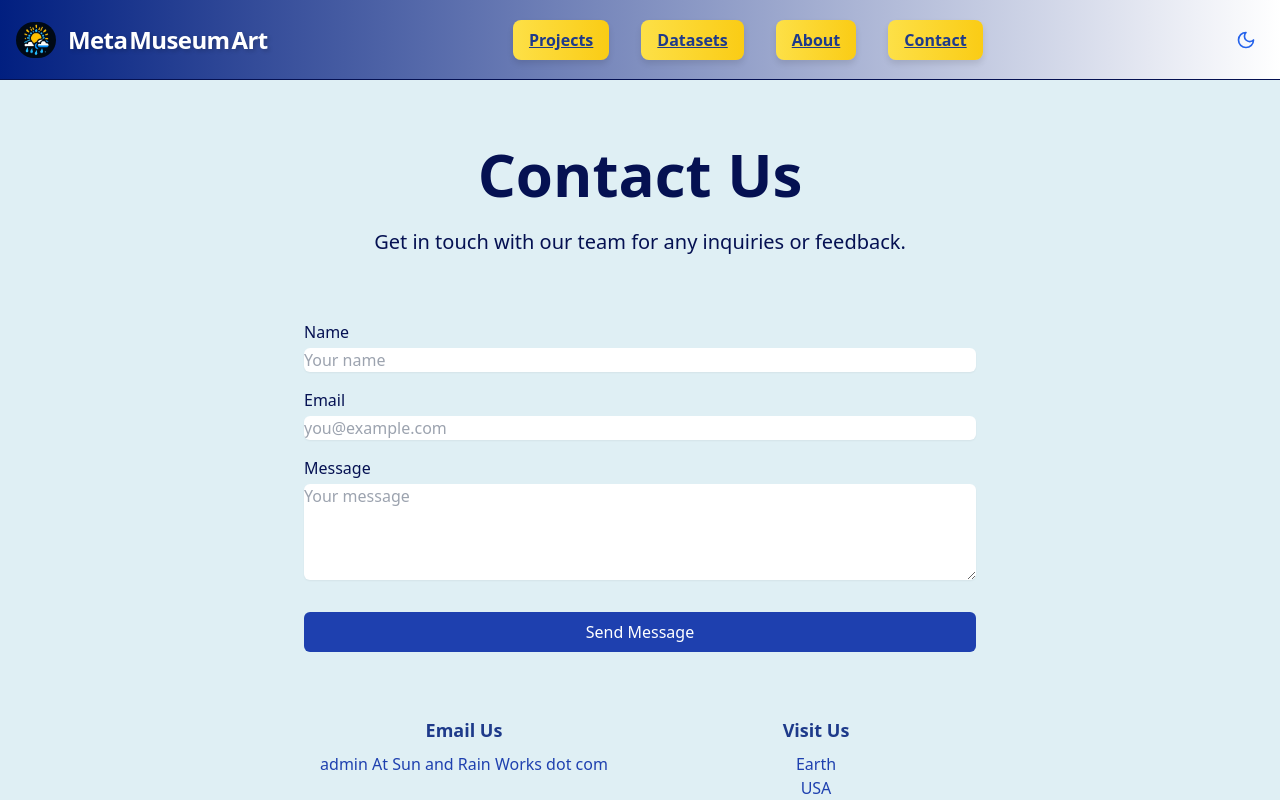
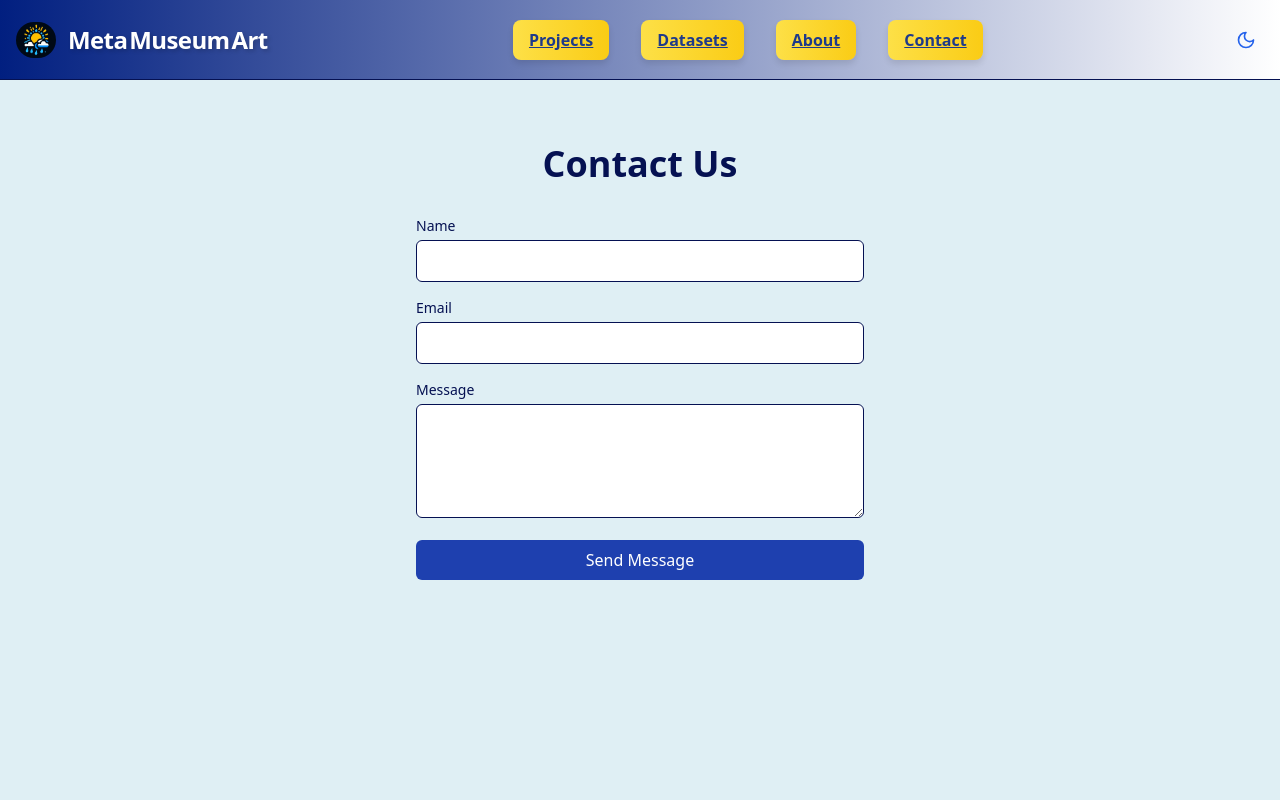
Before and after one commit to sundog358/meta-museum-art, a Next.js app: page /contact in a window 1280 px wide. Shown: the top 800 px of the page. Built offline with nearby package versions, Linux system fonts and the light colour scheme.

Commit message:
Update Form Status

```diff
--- a/app/contact/page.tsx
+++ b/app/contact/page.tsx
@@ -1,120 +1,103 @@
 "use client";
 
 import React, { useState } from "react";
+import { useFormStatus } from "react-dom";
+
+// Separate submit button component to handle loading state
+function SubmitButton() {
+  const { pending } = useFormStatus();
+
+  return (
+    <button
+      type="submit"
+      disabled={pending}
+      className="w-full bg-blue-800 text-white dark:bg-blue-700 py-2 px-4 rounded-md
+                hover:bg-blue-400 dark:hover:bg-blue-900 transition-colors
+                disabled:opacity-50 disabled:cursor-not-allowed"
+      aria-label={pending ? "Sending..." : "Send Message"}
+    >
+      {pending ? "Sending..." : "Send Message"}
+    </button>
+  );
+}
 
 export default function ContactPage() {
-  const [formData, setFormData] = useState({
-    name: "",
-    email: "",
-    message: "",
-  });
+  const [isSubmitting, setIsSubmitting] = useState(false);
 
-  const handleChange = (
-    e: React.ChangeEvent<HTMLInputElement | HTMLTextAreaElement>
-  ) => {
-    const { name, value } = e.target;
-    setFormData({ ...formData, [name]: value });
-  };
+  const handleSubmit = async (formData: FormData) => {
+    setIsSubmitting(true);
+    try {
+      // Add a small delay to prevent UI freezing
+      await new Promise((resolve) => setTimeout(resolve, 100));
 
-  const handleSubmit = (e: React.FormEvent) => {
-    e.preventDefault();
-    // Add form submission logic here (e.g., API call)
-    console.log("Form submitted:", formData);
-    alert("Thank you for reaching out! We'll get back to you soon.");
+      // Your form submission logic here
+      // ...
+    } catch (error) {
+      console.error("Error submitting form:", error);
+    } finally {
+      setIsSubmitting(false);
+    }
   };
 
   return (
-    <main className="min-h-screen bg-dceeff dark:bg-[#0a192f]">
+    <main className="min-h-screen bg-background">
       <div className="container mx-auto px-4 py-16">
-        {/* Header Section */}
-        <header className="text-center mb-16">
-          <h1 className="text-4xl md:text-6xl font-bold mb-6 text-ffffff dark:text-white">
-            Contact Us
-          </h1>
-          <p className="text-xl text-ffffff dark:text-blue-100 max-w-2xl mx-auto">
-            Get in touch with our team for any inquiries or feedback.
-          </p>
-        </header>
-
-        {/* Contact Form Section */}
-        <div className="max-w-2xl mx-auto">
-          <form onSubmit={handleSubmit} className="space-y-8">
+        <h1 className="text-4xl font-bold text-center mb-8">Contact Us</h1>
+        <div className="max-w-md mx-auto">
+          <form action={handleSubmit}>
+            {/* Form fields */}
             <div className="space-y-4">
-              {/* Name Input */}
-              <label className="block">
-                <span className="text-ffffff dark:text-white">Name</span>
+              <div>
+                <label
+                  htmlFor="name"
+                  className="block text-sm font-medium mb-1"
+                >
+                  Name
+                </label>
                 <input
                   type="text"
+                  id="name"
                   name="name"
-                  value={formData.name}
-                  onChange={handleChange}
-                  className="mt-1 block w-full rounded-md border-blue-200 shadow-sm focus:border-primary focus:ring-primary bg-white dark:bg-blue-900/20 text-blue-900 dark:text-white"
-                  placeholder="Your name"
                   required
+                  className="w-full px-3 py-2 border rounded-md"
+                  disabled={isSubmitting}
                 />
-              </label>
-
-              {/* Email Input */}
-              <label className="block">
-                <span className="text-ffffff dark:text-white">Email</span>
+              </div>
+              <div>
+                <label
+                  htmlFor="email"
+                  className="block text-sm font-medium mb-1"
+                >
+                  Email
+                </label>
                 <input
                   type="email"
+                  id="email"
                   name="email"
-                  value={formData.email}
-                  onChange={handleChange}
-                  className="mt-1 block w-full rounded-md border-gray-300 shadow-sm focus:border-primary focus:ring-primary bg-white dark:bg-blue-900/20 text-blue-900 dark:text-white"
-                  placeholder="you@example.com"
                   required
+                  className="w-full px-3 py-2 border rounded-md"
+                  disabled={isSubmitting}
                 />
-              </label>
-
-              {/* Message Input */}
-              <label className="block">
-                <span className="text-ffffff dark:text-white">Message</span>
+              </div>
+              <div>
+                <label
+                  htmlFor="message"
+                  className="block text-sm font-medium mb-1"
+                >
+                  Message
+                </label>
                 <textarea
+                  id="message"
                   name="message"
-                  value={formData.message}
-                  onChange={handleChange}
-                  className="mt-1 block w-full rounded-md border-gray-300 shadow-sm focus:border-primary focus:ring-primary bg-white dark:bg-blue-900/20 text-blue-900 dark:text-white"
+                  required
                   rows={4}
-                  placeholder="Your message"
-                  required
-                ></textarea>
-              </label>
+                  className="w-full px-3 py-2 border rounded-md"
+                  disabled={isSubmitting}
+                />
+              </div>
+              <SubmitButton />
             </div>
-
-            {/* Submit Button */}
-            <button
-              type="submit"
-              className="w-full bg-blue-800 text-white dark:bg-blue-700 py-2 px-4 rounded-md hover:bg-blue-400 dark:hover:bg-blue-900 transition-colors"
-            >
-              Send Message
-            </button>
           </form>
-
-          {/* Contact Details Section */}
-          <div className="mt-16 grid md:grid-cols-2 gap-8">
-            {/* Email Us */}
-            <div className="text-center">
-              <h3 className="text-lg font-semibold mb-2 text-blue-900 dark:text-white">
-                Email Us
-              </h3>
-              <p className="text-blue-800 dark:text-blue-100">
-                admin At Sun and Rain Works dot com
-              </p>
-            </div>
-            {/* Visit Us */}
-            <div className="text-center">
-              <h3 className="text-lg font-semibold mb-2 text-blue-900 dark:text-white">
-                Visit Us
-              </h3>
-              <p className="text-blue-800 dark:text-blue-100">
-                Earth
-                <br />
-                USA
-              </p>
-            </div>
-          </div>
         </div>
       </div>
     </main>
```
